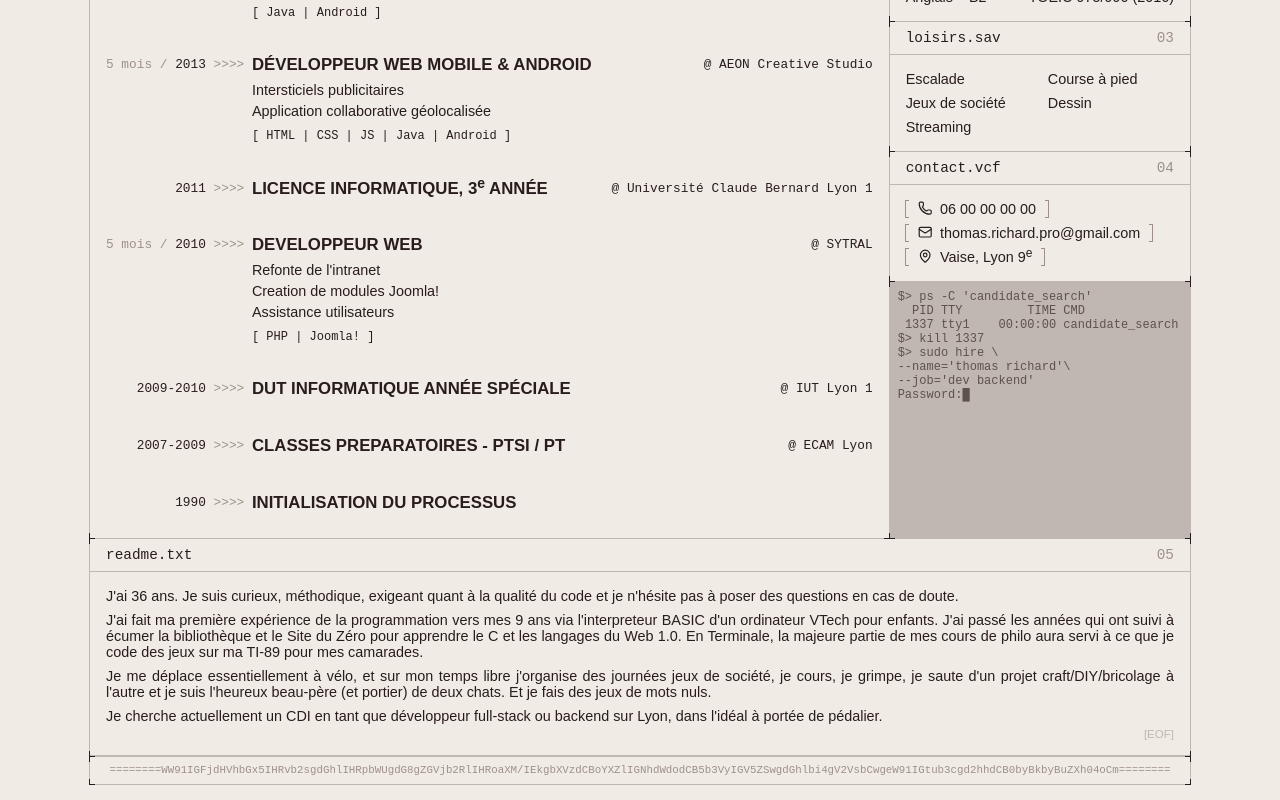
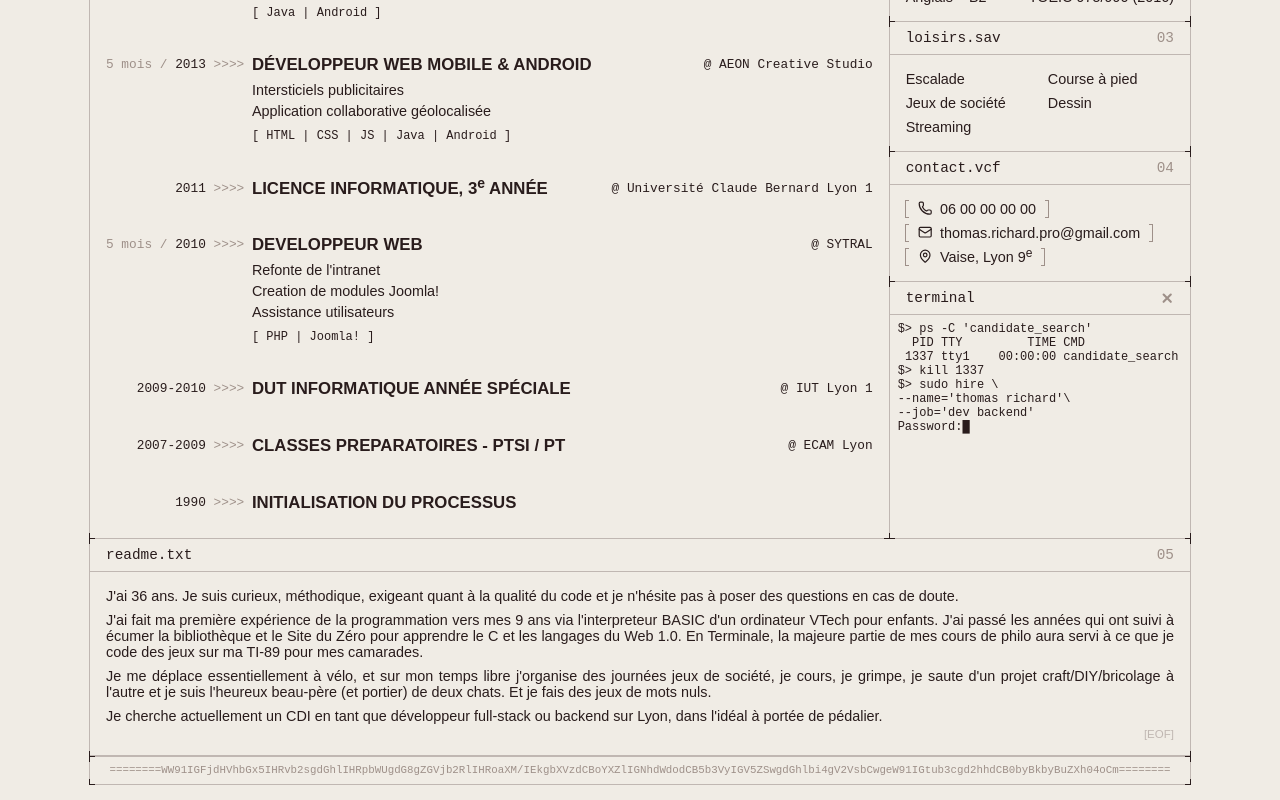
Before and after one commit to prShadoko/cv, a SvelteKit app: page / in a window 1280 px wide. Shown: the part 820-1620 px from the top of the page. Built offline with nearby package versions, Linux system fonts and the light colour scheme; a web font is replaced by a local one.

Commit message:
Make the terminal look more consistent

```diff
--- a/src/routes/+page.svelte
+++ b/src/routes/+page.svelte
@@ -7,7 +7,7 @@
   import Readme from '../Readme.svelte';
   import Timeline from '../Timeline.svelte';
   import { onMount } from 'svelte';
-  import { Bug, BugOff, Printer } from '@lucide/svelte';
+  import { Bug, BugOff, Printer, X } from '@lucide/svelte';
 
   const { data } = $props();
   let isGlitching = $state(true);
@@ -114,9 +114,12 @@
     <Hobbies hobbies={data.hobbies}></Hobbies>
     <Contact contact={data.contact}></Contact>
     <div id="terminal" class="font-light border">
+      <div class="head border">terminal<X class="icon" strokeWidth={3.5} /></div>
+      <div class="body">
         {#each terminal as t}
         <div>{@html t}</div>
         {/each}
+      </div>
     </div>
   </div>
   <Readme readme={data.readme}></Readme>
@@ -240,7 +243,6 @@
         aspect-ratio: 1 / 1;
         height: 9rem;
         clip-path: circle(50%);
-        background-color: pink;
       }
     }
   }
@@ -252,19 +254,22 @@
   }
 
   #terminal {
-    --color-background-terminal: var(--color-medium-light);
-    --color-font-terminal: var(--color-medium-dark);
+    flex-grow: 1;
 
-    flex-grow: 1;
+    & > .head > :global(.icon) {
+      height: 1em;
+      width: 1em;
+      color: var(--color-medium);
+    }
+
+    & > .body {
       padding: calc(.5 * var(--spacing));
-    background-color: var(--color-background-terminal);
-    color: var(--color-font-terminal);
       font-size: .75rem;
-
-    & > div {
+      div {
         white-space: pre-wrap;
         &::before {
           content: '$> ';
+        }
       }
     }
   }
@@ -339,6 +344,7 @@
 
   display: flex;
   justify-content: space-between;
+  align-items: center;
 
   .num {
     color: var(--color-medium);
@@ -381,30 +387,6 @@
     margin: 0;
   }
 
-  /* Use borders instead of backgrounds for print (it may ignore backgrounds if t) */
-  .main #terminal {
-    --color-background-terminal: var(--color-light);
-    --color-font-terminal: var(--color-dark);
-
-    position: relative;
-    background: none;
-    overflow: hidden;
-
-    &::before {
-      position: absolute;
-      top: 0;
-      left: 0;
-      right: 0;
-      bottom: 0;
-      height: 0;
-
-      border-top: 300px solid var(--color-background-terminal);
-      z-index: -1;
-
-      content: '';
-    }
-  }
-
   :global .glitch {
     animation: none;
   }
```
Lines whose indentation alone changed are shown as unchanged.
